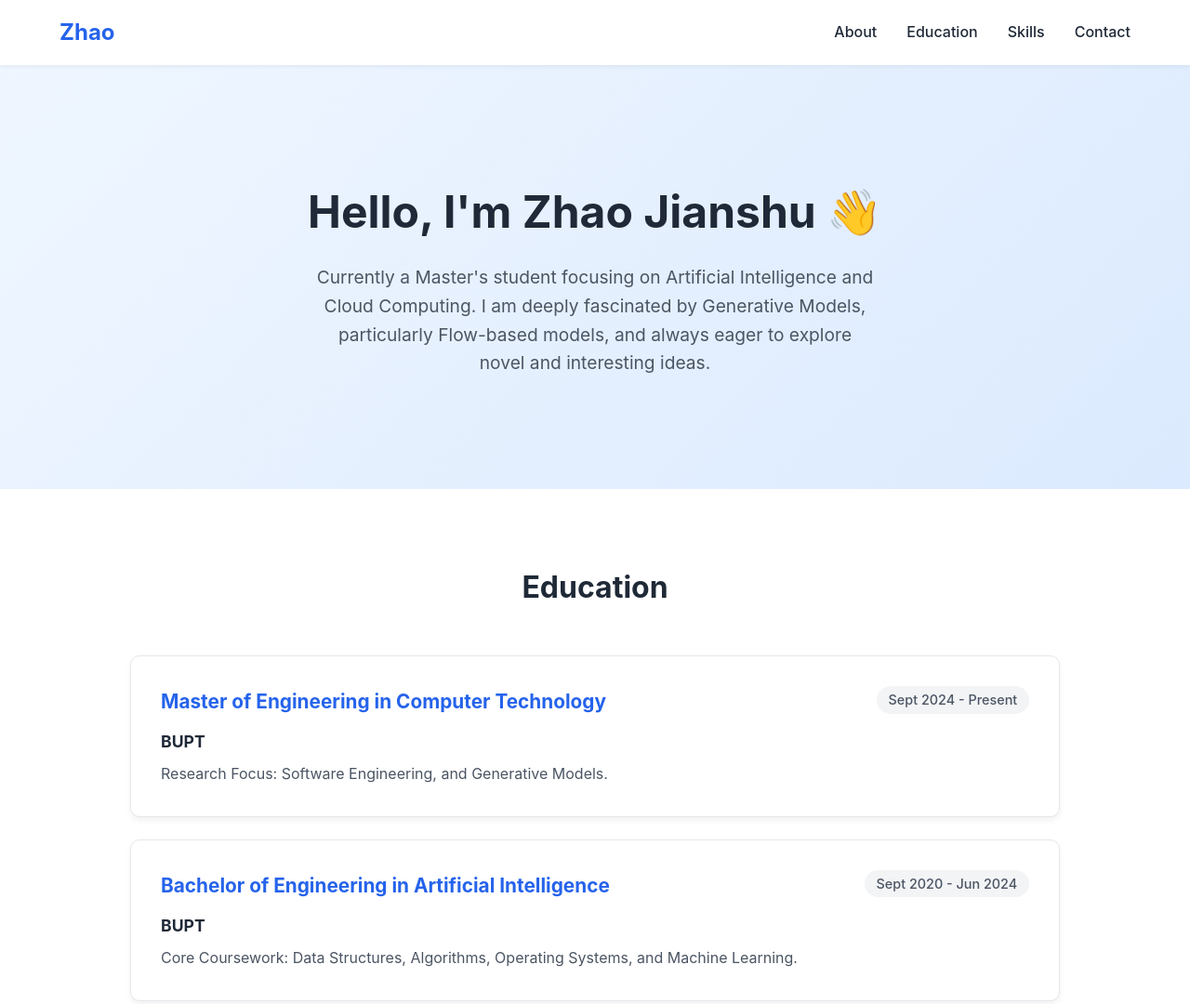
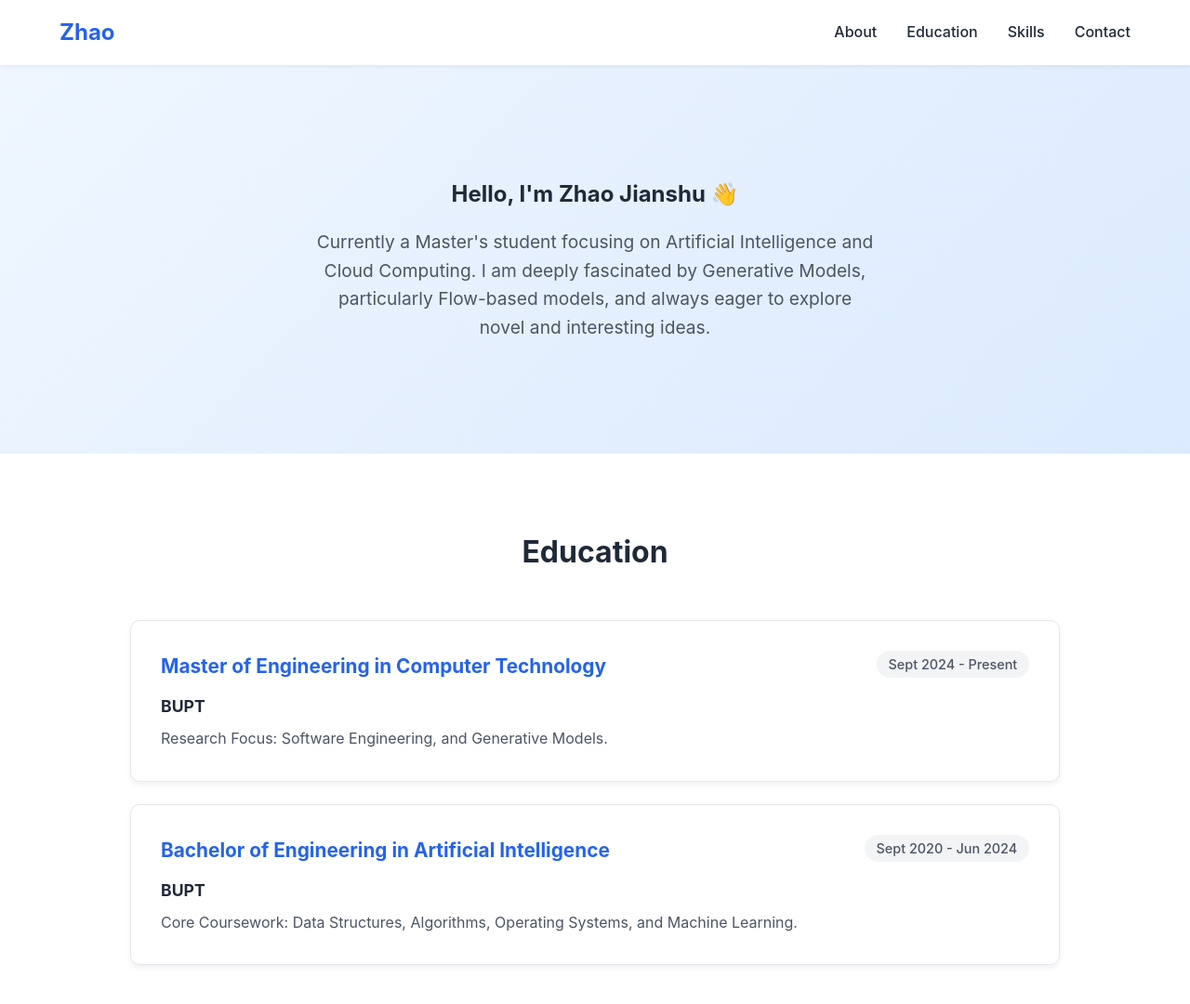
Before and after one commit to ZhaoJianshu/zhaojianshu.github.io, a plain HTML site: page index.html in a window 1280 px wide. Shown: the top 1080 px of the page at 93% size. Drawn offline with Linux system fonts and the light colour scheme.

Commit message:
update index.html

```diff
--- a/index.html
+++ b/index.html
@@ -212,7 +212,7 @@
     </nav>
 
     <header id="about">
-        <h2>Hello, I'm Zhao Jianshu 👋</h2>
+        <h2 style="font-size: 24px;">Hello, I'm Zhao Jianshu 👋</h2>
         <p>Currently a Master's student focusing on Artificial Intelligence and Cloud Computing. I am deeply fascinated by Generative Models, particularly Flow-based models, and always eager to explore novel and interesting ideas.</p>
     </header>
 
```
